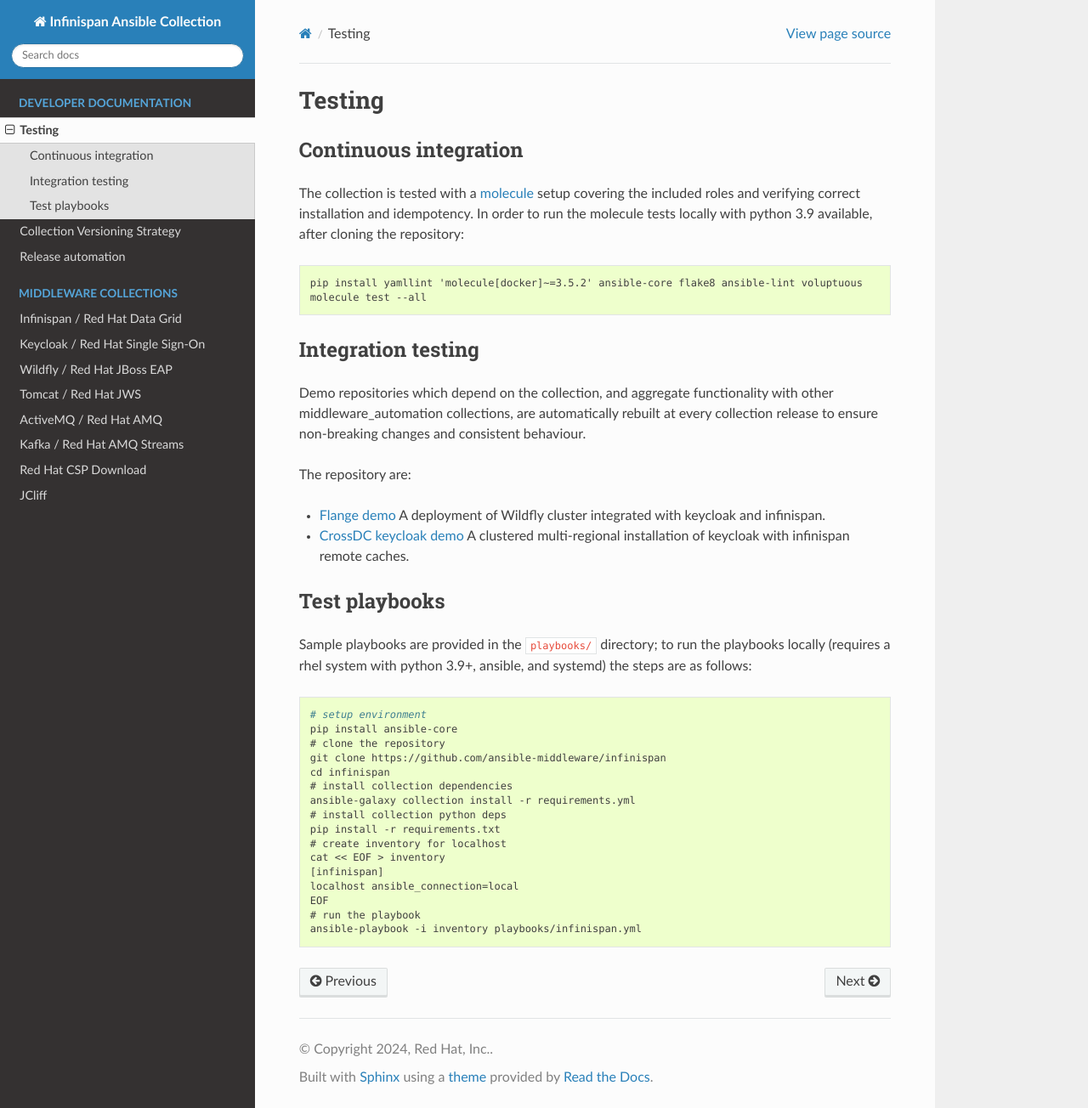
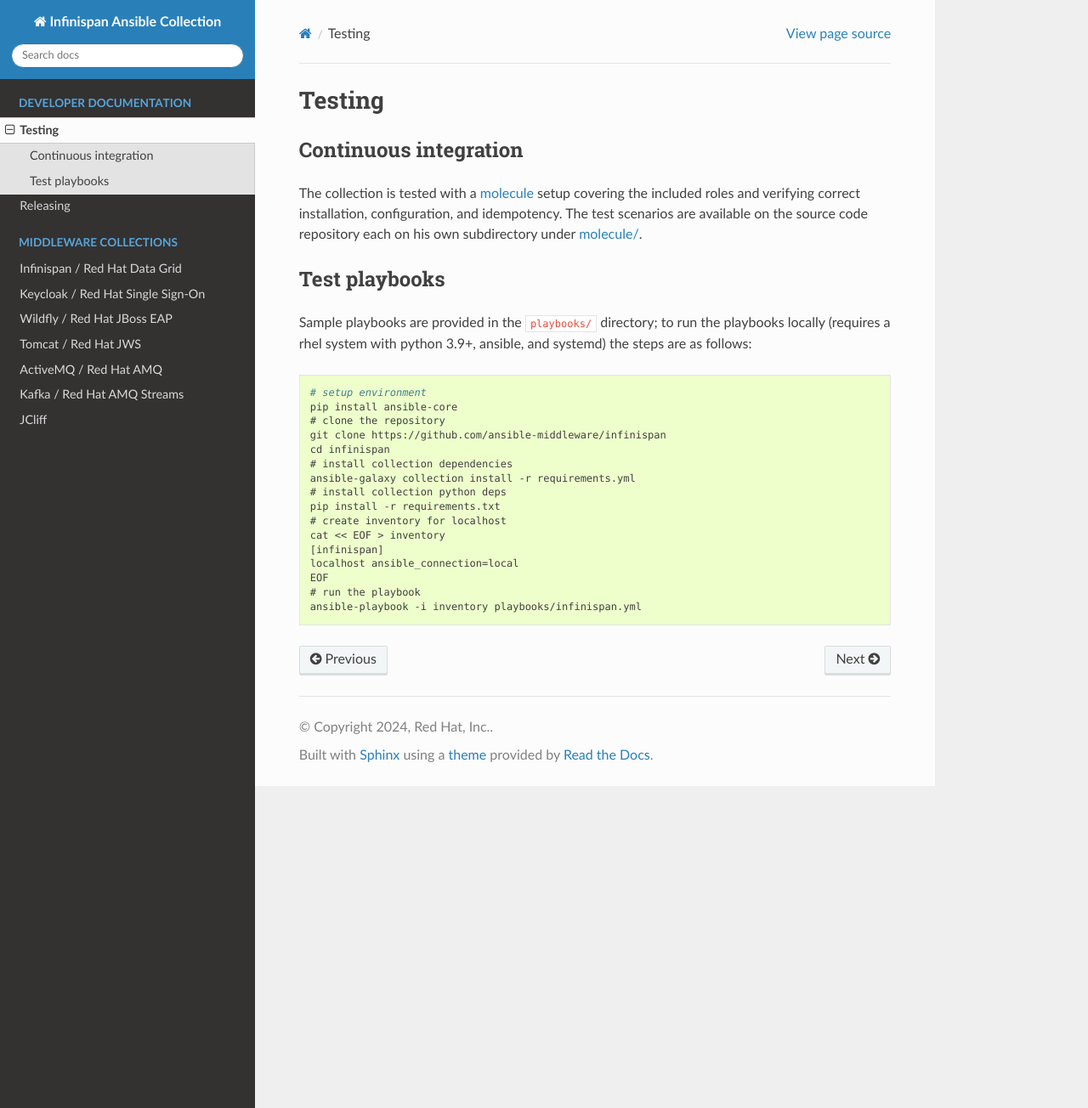
Before and after one commit to ansible-middleware/infinispan, a Sphinx documentation site: the page built from docs/testing.md, in a window 1280 px wide and 1304 px high. Shown: the whole window at 85% size. Built offline with Sphinx 7.4.7 and the Read the Docs theme 2.0.0, drawn with Linux system fonts in a browser that asks for light colours; pages that are not in the unit, such as notebooks, are missing from menus.

Commit message:
docs: update pre-release

````diff
--- a/docs/testing.md
+++ b/docs/testing.md
@@ -2,26 +2,8 @@
 
 ## Continuous integration
 
-The collection is tested with a [molecule](https://github.com/ansible-community/molecule) setup covering the included roles and verifying correct installation and idempotency.
-In order to run the molecule tests locally with python 3.9 available, after cloning the repository:
-
-```
-pip install yamllint 'molecule[docker]~=3.5.2' ansible-core flake8 ansible-lint voluptuous
-molecule test --all
-```
-
-
-## Integration testing
-
-Demo repositories which depend on the collection, and aggregate functionality with other middleware_automation collections, are automatically rebuilt
-at every collection release to ensure non-breaking changes and consistent behaviour.
-
-The repository are:
-
- - [Flange demo](https://github.com/ansible-middleware/flange-demo)
-   A deployment of Wildfly cluster integrated with keycloak and infinispan.
- - [CrossDC keycloak demo](https://github.com/ansible-middleware/cross-dc-rhsso-demo)
-   A clustered multi-regional installation of keycloak with infinispan remote caches.
+The collection is tested with a [molecule](https://github.com/ansible-community/molecule) setup covering the included roles and verifying correct installation, configuration, and idempotency.
+The test scenarios are available on the source code repository each on his own subdirectory under [molecule/](https://github.com/ansible-middleware/infinispan/molecule).
 
 
 ## Test playbooks
````
Also changed, not shown: CONTRIBUTING.md (+36 -0 lines), README.md (+24 -0 lines), docs/index.rst (+4 -5 lines), docs/releasing.md (+1 -1 lines), 3 other files.
